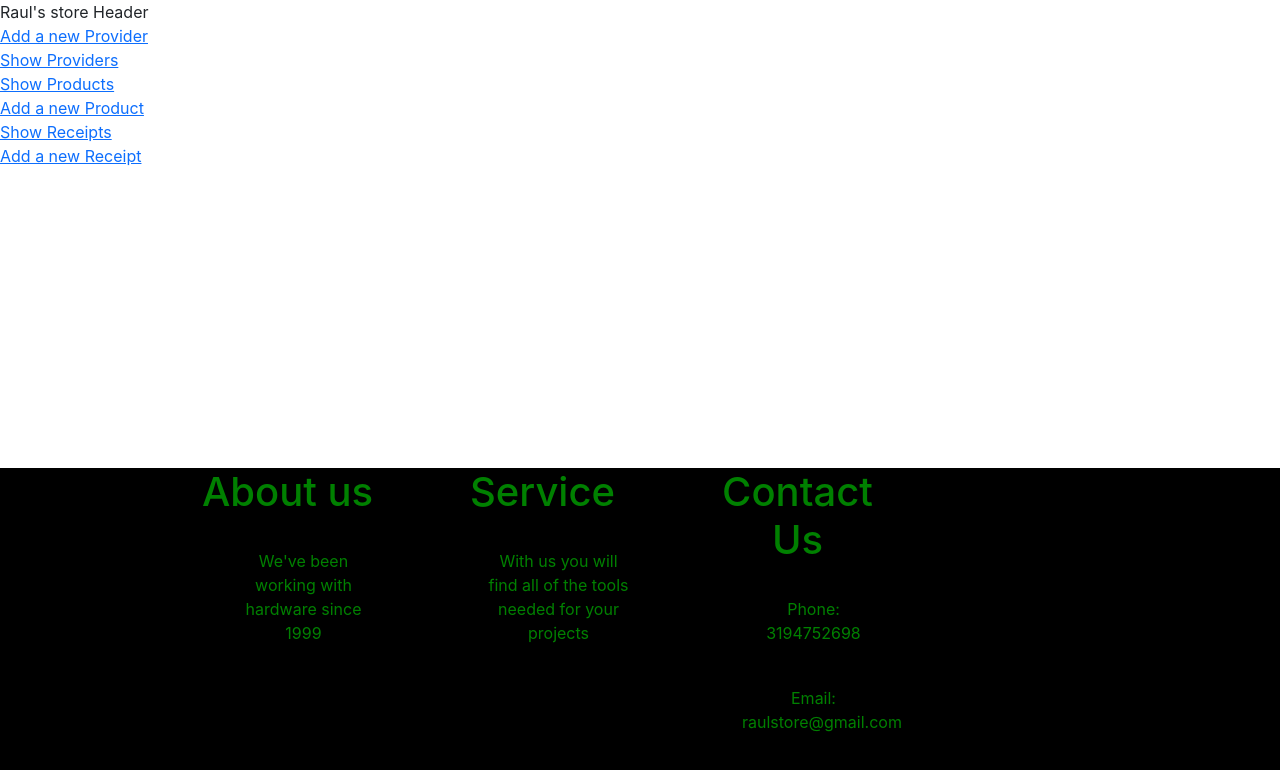
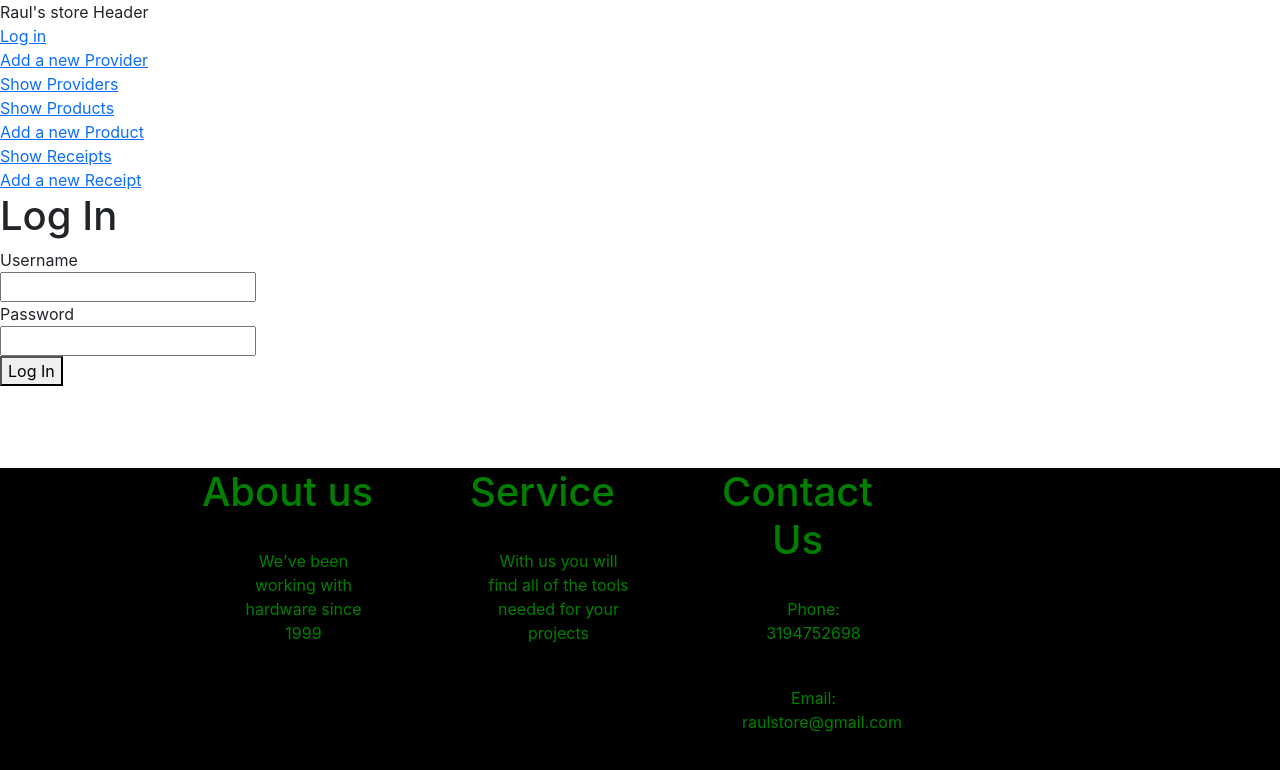
Before and after one commit to shermaes/front-store, a React (Vite) app: page /logIn in a window 1280 px wide. Shown: the top 770 px of the page. Built offline with nearby package versions, Linux system fonts and the light colour scheme.

Commit message:
added a normal log in

```diff
--- a/package.json
+++ b/package.json
@@ -9,6 +9,7 @@
   },
   "dependencies": {
     "@reduxjs/toolkit": "^1.8.2",
+    "firebase": "^9.8.3",
     "react": "^18.0.0",
     "react-burger-menu": "^3.0.8",
     "react-dom": "^18.0.0",
--- /dev/null
+++ b/src/components/LogInComponents/Firebase-config.ts
@@ -0,0 +1,16 @@
+import { initializeApp } from "firebase/app";
+import { getAnalytics } from "firebase/analytics";
+import { getAuth } from 'firebase/auth';
+
+const firebaseConfig = {
+    apiKey: "AIzaSyDJwMPPaThzHZ6rckSkgDJXFaRnJmR1EMw",
+    authDomain: "raul-s-store.firebaseapp.com",
+    projectId: "raul-s-store",
+    storageBucket: "raul-s-store.appspot.com",
+    messagingSenderId: "204763026410",
+    appId: "1:204763026410:web:f3aba166806bbfa3d05893",
+    measurementId: "G-PLC00N7HMG"
+  };
+
+const app = initializeApp(firebaseConfig);
+export const auth = getAuth();
--- /dev/null
+++ b/src/components/LogInComponents/LogIn.tsx
@@ -0,0 +1,58 @@
+import { signInWithEmailAndPassword } from "firebase/auth";
+import { useState } from "react";
+import { auth } from "./Firebase-config";
+
+const LogIn: React.FunctionComponent = () => {
+
+    const [userName, setUserName] = useState('')
+    const [password, setPassword] = useState('')
+
+    const logInForm = (e : React.MouseEvent<HTMLButtonElement, MouseEvent>) => {
+      e.preventDefault()
+      if(userName && password){
+        signInWithEmailAndPassword(auth, userName, password)
+        .then((userCredential) => {
+          const user = userCredential.user;
+  //getting users information on the console
+          console.log('**** user credentials ****');
+          console.log(userCredential);
+          console.log('**** user ***');
+          console.log(user)
+        })
+        .catch((error) => {
+          const errorCode = error.code;
+          const errorMessage = error.message;
+          console.log('*** Log in error ***');
+          console.log(errorMessage);
+        });
+
+        setPassword('')
+        setUserName('')
+      }
+    }
+
+    return(
+      <div>
+        <h1>Log In</h1>
+        <form>
+          <label htmlFor="username">Username</label><br />
+          <input
+            onChange={(e) => setUserName(e.target.value)}
+            type="text"
+            name="username"
+            value={userName}
+          /><br />
+          <label htmlFor="password">Password</label><br />
+          <input
+            onChange={(e) => setPassword(e.target.value)}
+            type="password"
+            name="password"
+            value={password}
+          /><br />
+          <button onClick={(e) => logInForm(e)}>Log In</button><br />
+        </form>
+      </div>
+    ) ;
+  };
+
+  export default LogIn;
--- a/src/components/ProductForm.tsx
+++ b/src/components/ProductForm.tsx
@@ -3,7 +3,7 @@ import { useDispatch, useSelector } from 'react-redux'
 import getProvider from '../actions/GetProvider'
 import postProduct from '../actions/PostProduct'
 import  { gettingProvider, providerType} from '../state/slice/ProviderSlices'
-import store from '../state/Store'
+import  store from '../state/Store'
 
 const ProductForm = () => {
 
--- a/src/components/ProductList.tsx
+++ b/src/components/ProductList.tsx
@@ -3,7 +3,7 @@ import { useDispatch, useSelector } from 'react-redux'
 import deletingProduct from '../actions/DeleteProduct'
 import getProducts from '../actions/GetProduct'
 import { deleteProduct, gettingProduct } from '../state/slice/ProductSlice'
-import store from '../state/Store'
+import  store from '../state/Store'
 //here I create the list to show my products
 const ProductList = () => {
 
--- a/src/routes/PrivateRoutes.tsx
+++ b/src/routes/PrivateRoutes.tsx
@@ -1,4 +1,5 @@
 import { Link, Route, Routes } from "react-router-dom";
+import LogIn from "../components/LogInComponents/LogIn";
 import ProductForm from "../components/ProductForm";
 import ProductList from "../components/ProductList";
 import ProviderForm from "../components/ProviderForm";
@@ -9,6 +10,7 @@ import ReceiptList from "../components/ReceiptList";
 function PrivateRoutes() {
     return(
         <div>
+            <tr><Link to="/logIn">Log in</Link></tr>
 
             <tr><Link to='/'>Add a new Provider</Link></tr>
 
@@ -29,6 +31,7 @@ function PrivateRoutes() {
             <Route path="/addingProvider" element={<ProductForm/>}></Route>
             <Route path="/receipts" element={<ReceiptList/>}></Route>
             <Route path="/addingReceipts" element={<ReceiptForm/>}></Route>
+            <Route path="logIn" element={<LogIn />}/>
             </Routes>
         </div>
     )
--- a/src/state/Store.ts
+++ b/src/state/Store.ts
@@ -1,4 +1,5 @@
 import { configureStore } from "@reduxjs/toolkit";
+import LoggedReducer from "./slice/LoggedSlice";
 import ProductReducer, { productType } from "./slice/ProductSlice";
 import providerReducer, {providerType} from "./slice/ProviderSlices"
 import ReceiptReducer, { receiptType } from "./slice/ReceiptSlice";
@@ -10,7 +11,8 @@ const store = configureStore(
         reducer:{
         provider: providerReducer,
         product: ProductReducer,
-        receipt:ReceiptReducer
+        receipt:ReceiptReducer,
+        logged: LoggedReducer,
         }
     }
 )
@@ -21,5 +23,8 @@ type store = {
     receipt: receiptType[]
 }
 
+type stateType = ReturnType<typeof store.getState>
+
 export default store
 export type {store}
+export type {stateType}
--- /dev/null
+++ b/src/state/slice/LoggedSlice.ts
@@ -0,0 +1,24 @@
+import { createSlice } from "@reduxjs/toolkit"
+
+const initialState = {
+    user:"" ,
+  }
+
+  const loggedSlice = createSlice(
+    {
+      name: 'logged',
+      initialState,
+      reducers:{
+        logInInReducer(state, action){
+          const stateLogged = {...state, user: action.payload}
+          return stateLogged
+        },
+        logOutInReducer(){
+          return {user: ""}
+        }
+      }
+    }
+  )
+
+  export default loggedSlice.reducer
+  export const {logInInReducer, logOutInReducer}=loggedSlice.actions
```
Also changed, not shown: src/components/Login.tsx (added, +36 -0 lines), src/state/slice/BillsSlice.ts (added, +10 -0 lines), src/components/LogInComponents/GoogleLoginForm.tsx (added), 1 other file (tests, documents, lock files or other folders).
